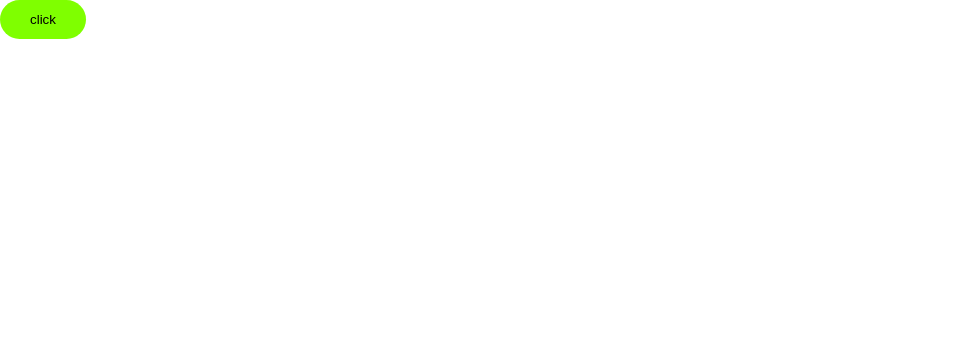
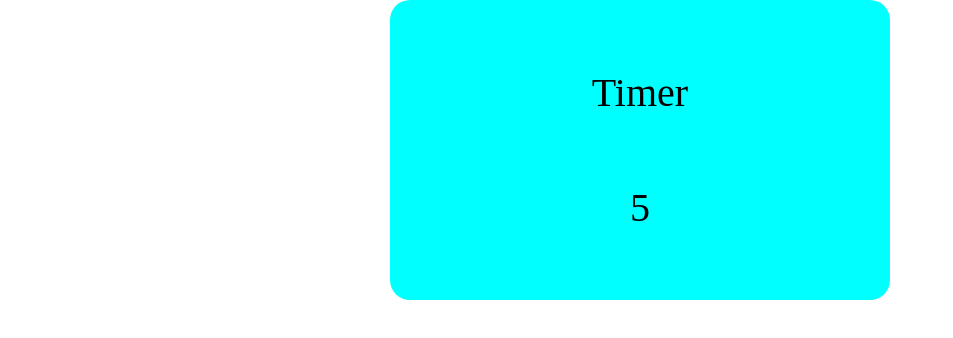
Before and after one commit to kasramajidi/javascript2-kellassor, a plain HTML site: page index.html in a window 1280 px wide. Shown: the whole page, without its empty margins (0-953 px from the left). Drawn offline with Linux system fonts and the light colour scheme.

Commit message:
Create a simple countdown timer that counts down from a specified number of seconds.

```diff
--- a/css/style.css
+++ b/css/style.css
@@ -9,7 +9,7 @@
     display: flex;
     align-items: center;
     flex-direction: column;
-    justify-content: space-between;
+    justify-content: space-evenly;
     margin: 0 auto;
     width: 500px;
     height: 300px;
@@ -29,3 +29,11 @@
     height: 80%;
     padding: 10px 20px;
 }
+
+.timer-span{
+    font-size: 40px;
+}
+
+.timer{
+    font-size: 40px;
+}
--- a/index.html
+++ b/index.html
@@ -1,20 +1,24 @@
 <!DOCTYPE html>
 <html lang="en">
-<head>
-    <meta charset="UTF-8">
-    <meta name="viewport" content="width=device-width, initial-scale=1.0">
-    <link rel="stylesheet" href="./css/style.css">
+  <head>
+    <meta charset="UTF-8" />
+    <meta name="viewport" content="width=device-width, initial-scale=1.0" />
+    <link rel="stylesheet" href="./css/style.css" />
     <title>Document</title>
-</head>
-<body>
+  </head>
+  <body>
     <main>
-        <!-- <div class="div-btn">
+      <!-- <div class="div-btn">
             <span class="div-span"></span>
             <button class="btn">joke</button>
         </div>
         <button></button> -->
-        <button class="btn">click</button>
+      <!-- <button class="btn">click</button> -->
+      <div class="div-btn">
+        <span class="timer-span">Timer</span>
+        <span class="timer">10</span>
+      </div>
     </main>
     <script src="./js/index.js"></script>
-</body>
+  </body>
 </html>
--- a/js/index.js
+++ b/js/index.js
@@ -94,9 +94,23 @@
 
 // task 6
 
-const btn = document.querySelector(".btn")
-const bodyAll = document.querySelector("body")
+// const btn = document.querySelector(".btn")
+// const bodyAll = document.querySelector("body")
 
-btn.addEventListener("click", () => {
-    bodyAll.style.backgroundColor = "blue"
-})
+// btn.addEventListener("click", () => {
+//     bodyAll.style.backgroundColor = "blue"
+// })
+
+const numberSpan = document.querySelector(".timer")
+
+let numberTimer = 10;
+
+const timeInterval = setInterval(() =>{
+    if(numberTimer > 0){
+        numberTimer--;
+        numberSpan.textContent = numberTimer
+    }else{
+        clearInterval(timeInterval);
+        numberSpan.textContent = "وقت تمام شده"
+    }
+}, 1000)
```
